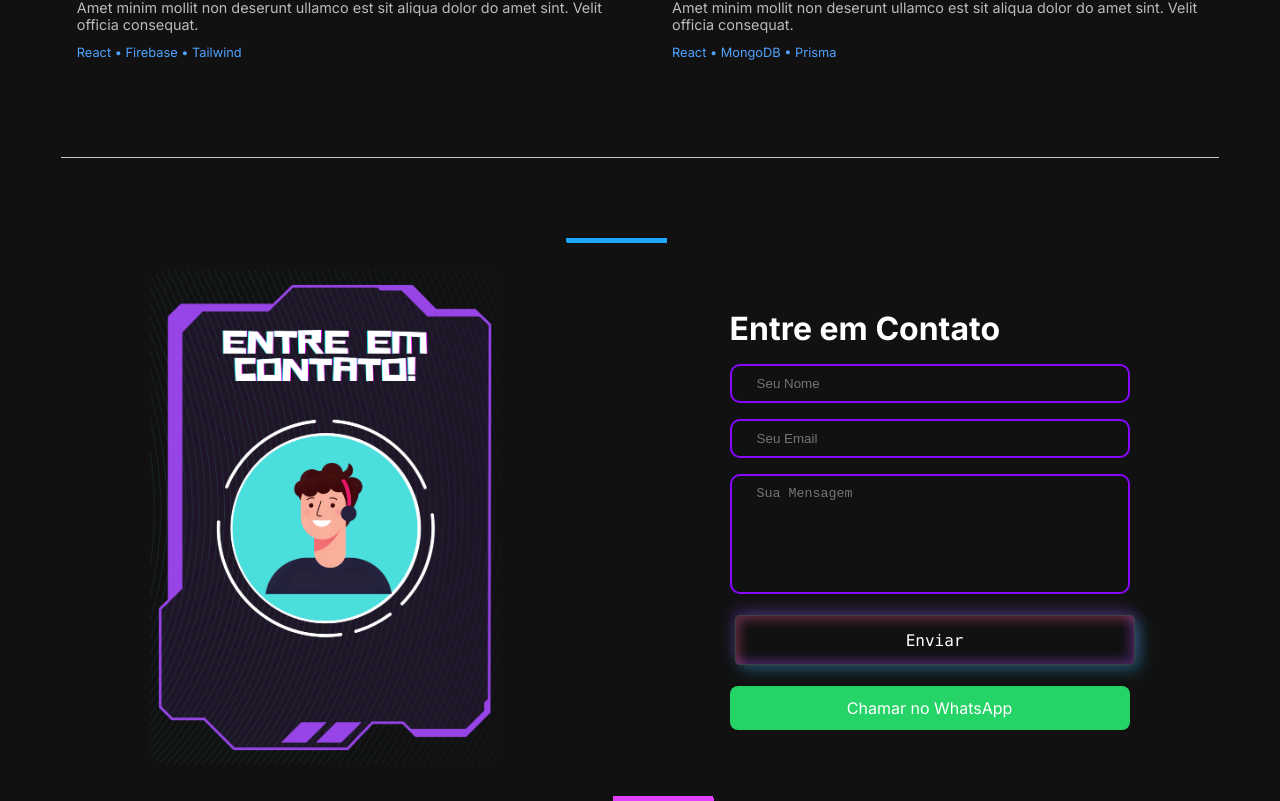
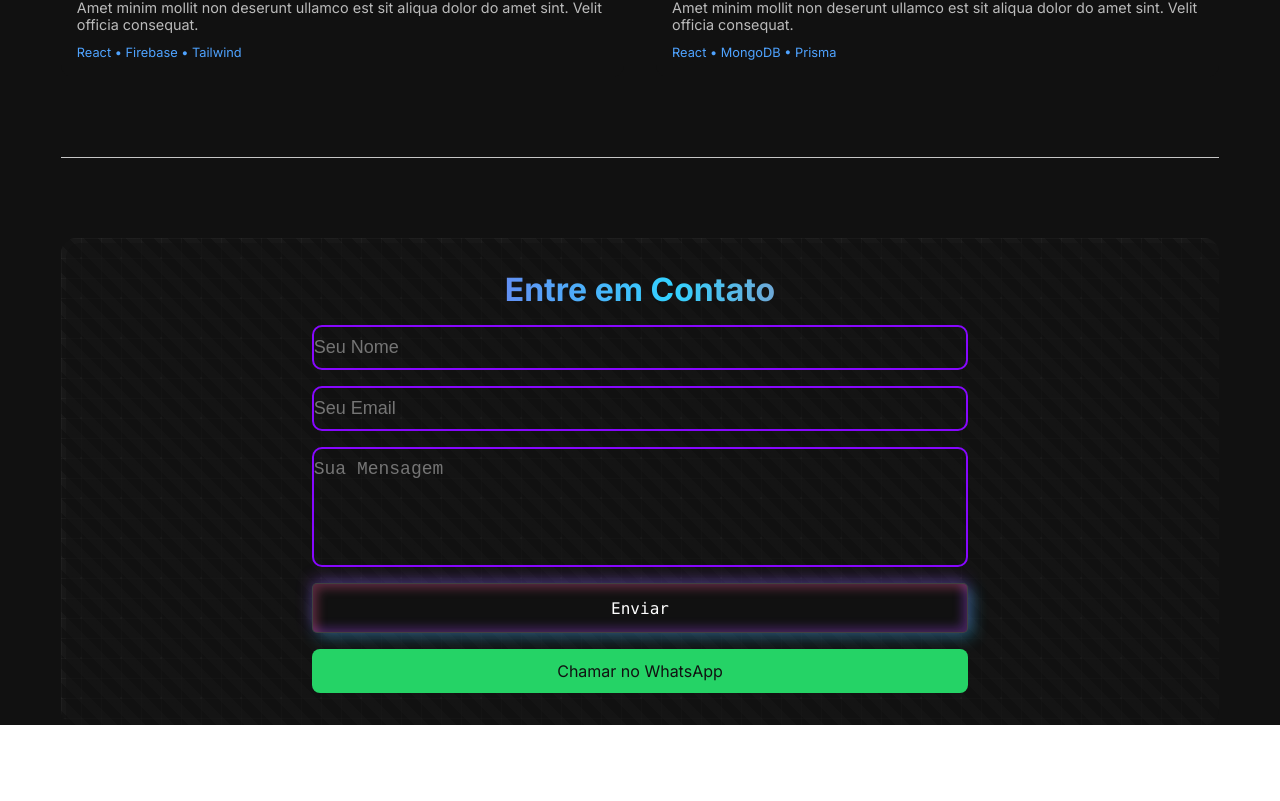
Before and after one commit to PredoH1/Portfolio, a React (Vite) app: page / in a window 1280 px wide. Shown: the part 1850-2651 px from the top of the page. After the commit the page ends 2575 px from the top, so only its background shows below. Built offline with nearby package versions, Linux system fonts and the light colour scheme.

Commit message:
feat: melhora no componente ContactGrid

```diff
--- a/src/components/ContactGrid/ContactGrid.module.css
+++ b/src/components/ContactGrid/ContactGrid.module.css
@@ -1,36 +1,71 @@
 .card {
-  width: 100%;
-  background: #111111;
   position: relative;
   display: flex;
   justify-content: center;
   align-items: center;
-  overflow: hidden;
+  border-radius: 15px;
 
   padding: 2rem;
   gap: 2rem;
   z-index: 0;
+
+  width: 100%;
+  height: 100%;
+  background-color: #121212; /* Dark background color */
+  background-image: radial-gradient(
+      circle at 50% 50%,
+      rgba(255, 255, 255, 0.05) 1px,
+      transparent 0
+    ),
+    linear-gradient(rgba(255, 255, 255, 0.03) 1px, transparent 0),
+    linear-gradient(90deg, rgba(255, 255, 255, 0.03) 1px, transparent 0);
+  background-size: 40px 40px, 20px 20px, 20px 20px;
+  position: relative;
+  overflow: hidden;
 }
 
 .card h2 {
   z-index: 2;
-  color: white;
+  text-align: center;
+  background: linear-gradient(90deg, #9845e8 0%, #33d2ff 55%, #dd5789 100%);
+  -webkit-background-clip: text;
+  -webkit-text-fill-color: transparent;
   font-size: 2em;
 }
 
 .card::before {
   content: "";
   position: absolute;
-  width: 100px;
-  background-image: linear-gradient(
-    180deg,
-    rgb(0, 183, 255),
-    rgb(255, 48, 255)
+  top: 0;
+  left: 0;
+  width: 100%;
+  height: 100%;
+  background: repeating-linear-gradient(
+    45deg,
+    transparent,
+    transparent 10px,
+    rgba(255, 255, 255, 0.03) 10px,
+    rgba(255, 255, 255, 0.03) 20px
   );
-  height: 130%;
-  animation: rotBGimg 3s linear infinite;
-  transition: all 0.2s linear;
-  z-index: 0;
+  z-index: 1;
+  opacity: 0.8;
+}
+
+.card::after {
+  content: "";
+  position: absolute;
+  top: 0;
+  left: 0;
+  width: 100%;
+  height: 100%;
+  background: radial-gradient(
+    circle,
+    rgba(255, 255, 255, 0.07) 1px,
+    transparent 1px
+  );
+  background-size: 60px 60px;
+  z-index: 2;
+  opacity: 0.6;
 }
 
 @keyframes rotBGimg {
@@ -52,22 +87,10 @@
   z-index: 1;
 }
 
-.bannerBox {
-  width: 50%;
-  z-index: 2;
-}
-
-.bannerBox img {
-  width: 350px;
-  height: auto;
-  border-radius: 15px;
-}
-
 .contactInfo {
-  width: 50%;
+  width: 60%;
   z-index: 2;
   color: white;
-  max-width: 400px;
 }
 
 .form {
@@ -84,8 +107,9 @@
   color: white;
   border: 2px solid #8707ff;
   border-radius: 10px;
-  padding: 10px 25px;
+  padding: 10px 0px;
   background: transparent;
+  font-size: 18px;
 }
 
 .form input:active,
@@ -101,7 +125,7 @@
 /* botao enviar input*/
 .form button {
   height: 50px;
-  margin: 5px;
+
   width: 100%;
   background: #111111;
   -webkit-box-pack: center;
@@ -146,9 +170,9 @@
   width: 100%;
   display: inline-block;
   margin-top: 1rem;
-  padding: 12px;
+  padding: 12px 0px;
   background: #25d366;
-  color: white;
+  color: #111111;
   text-align: center;
   border-radius: 8px;
   font-size: 1rem;
--- a/src/components/ContactGrid/index.jsx
+++ b/src/components/ContactGrid/index.jsx
@@ -29,10 +29,6 @@ function ContactGrid() {
 
   return (
     <section className={style.card}>
-      <div className={style.bannerBox}>
-        <img src={bannerContact} alt="banner de contato" />
-      </div>
-
       <div className={style.contactInfo}>
         <h2>Entre em Contato</h2>
         <form ref={form} onSubmit={sendEmail} className={style.form}>
```
